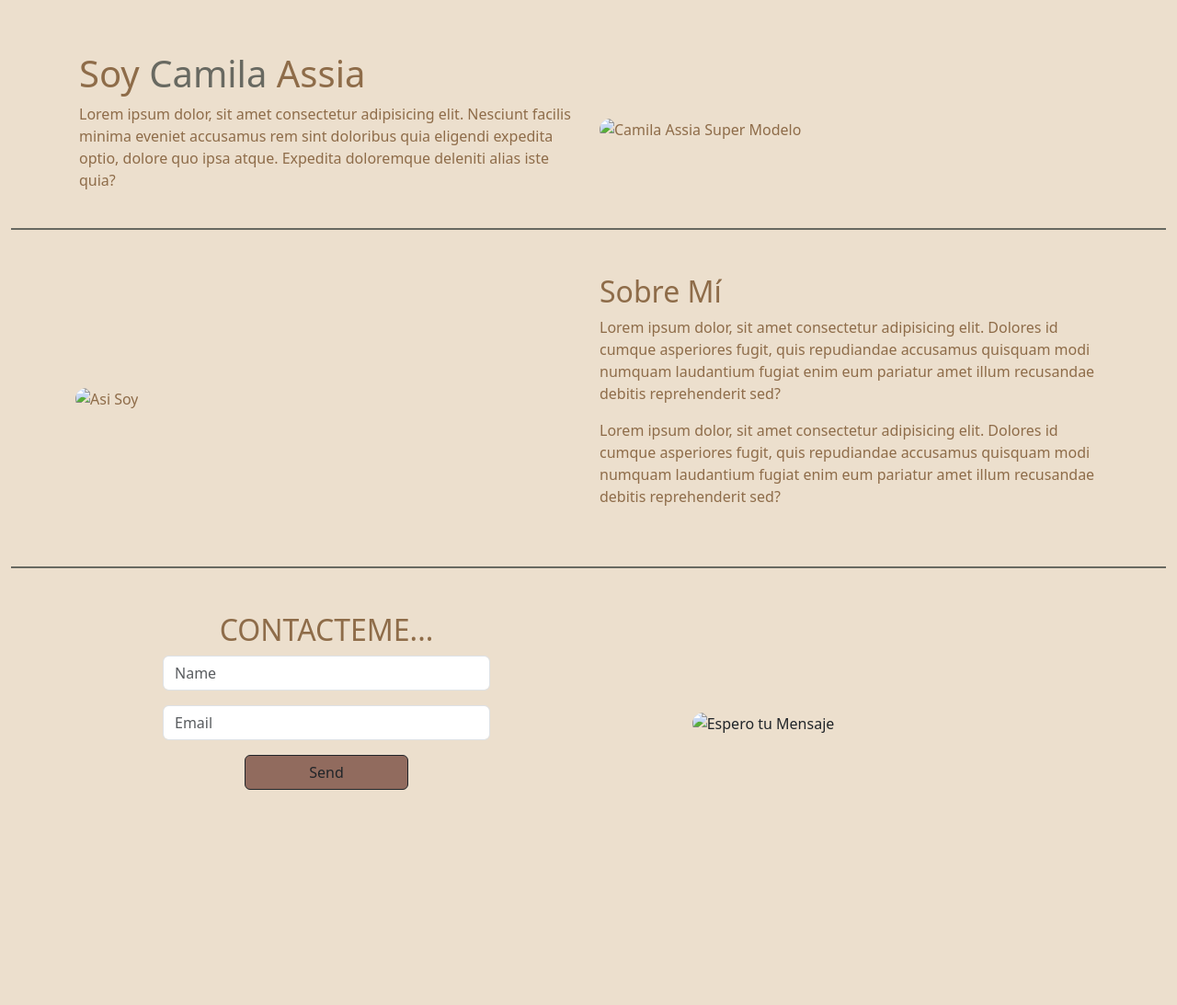
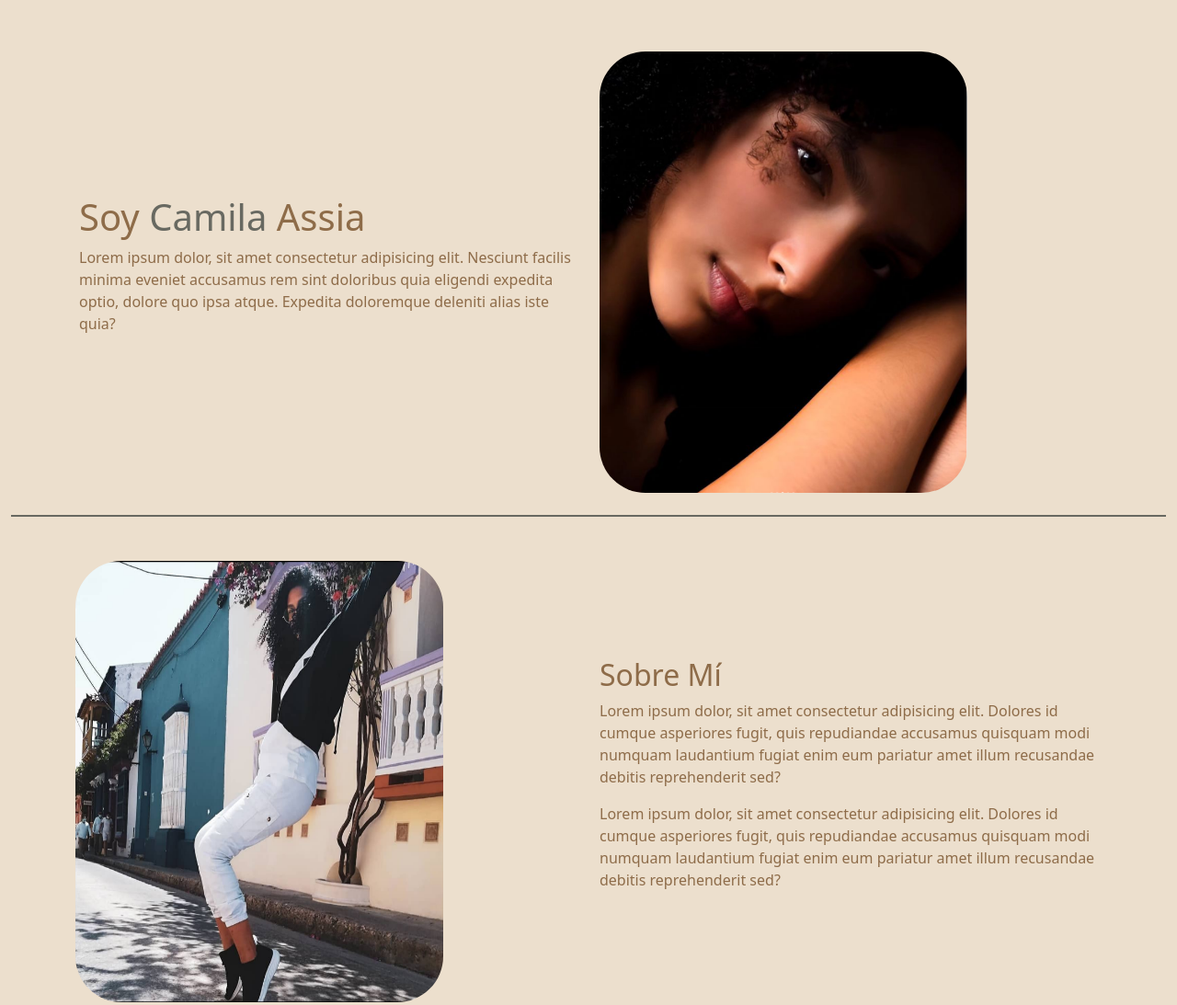
Before and after one commit to oterotkd/Nuevo, a plain HTML site: page index.html in a window 1280 px wide. Shown: the part 160-1253 px from the top of the page at 92% size. Before the commit the page ends 1067 px from the top, so only its background shows below. Drawn offline with nearby package versions, Linux system fonts and the light colour scheme.

Commit message:
Update index.html
cambio las el nombre de las carpetas

```diff
--- a/index.html
+++ b/index.html
@@ -63,7 +63,7 @@
                         alias iste quia?</p>
                 </div>
                 <div class="col-md-6">
-                    <img src="imagenes/Natural_07.PNG" alt="Camila Assia Super Modelo" class="responsive-image"
+                    <img src="Natural_07.PNG" alt="Camila Assia Super Modelo" class="responsive-image"
                         style=" width: 50vh; height: 60vh;border-radius: 50px;">
                 </div>
             </div>
@@ -72,7 +72,7 @@
         <div class="container about py-5" style="color:#8e6c49">
             <div class="row align-items-center">
                 <div class="col-md-6">
-                    <img src="imagenes/Comercial_04.PNG" alt="Asi Soy" class="img-fluid"
+                    <img src="Comercial_04.PNG" alt="Asi Soy" class="img-fluid"
                         style="width: 50vh; height: 60vh;border-radius: 50px;">
                 </div>
                 <div class="col-md-6 about-info">
@@ -105,7 +105,7 @@
                     </form>
                 </div>
                 <div class="col-md-6 text-center mt-5">
-                    <img src="imagenes/Beauty_03.PNG" alt="Espero tu Mensaje" class="rounded-xl"
+                    <img src="Beauty_03.PNG" alt="Espero tu Mensaje" class="rounded-xl"
                         style="width: 50vh; height: 60vh;border-radius: 50px;">
                 </div>
             </div>
```
